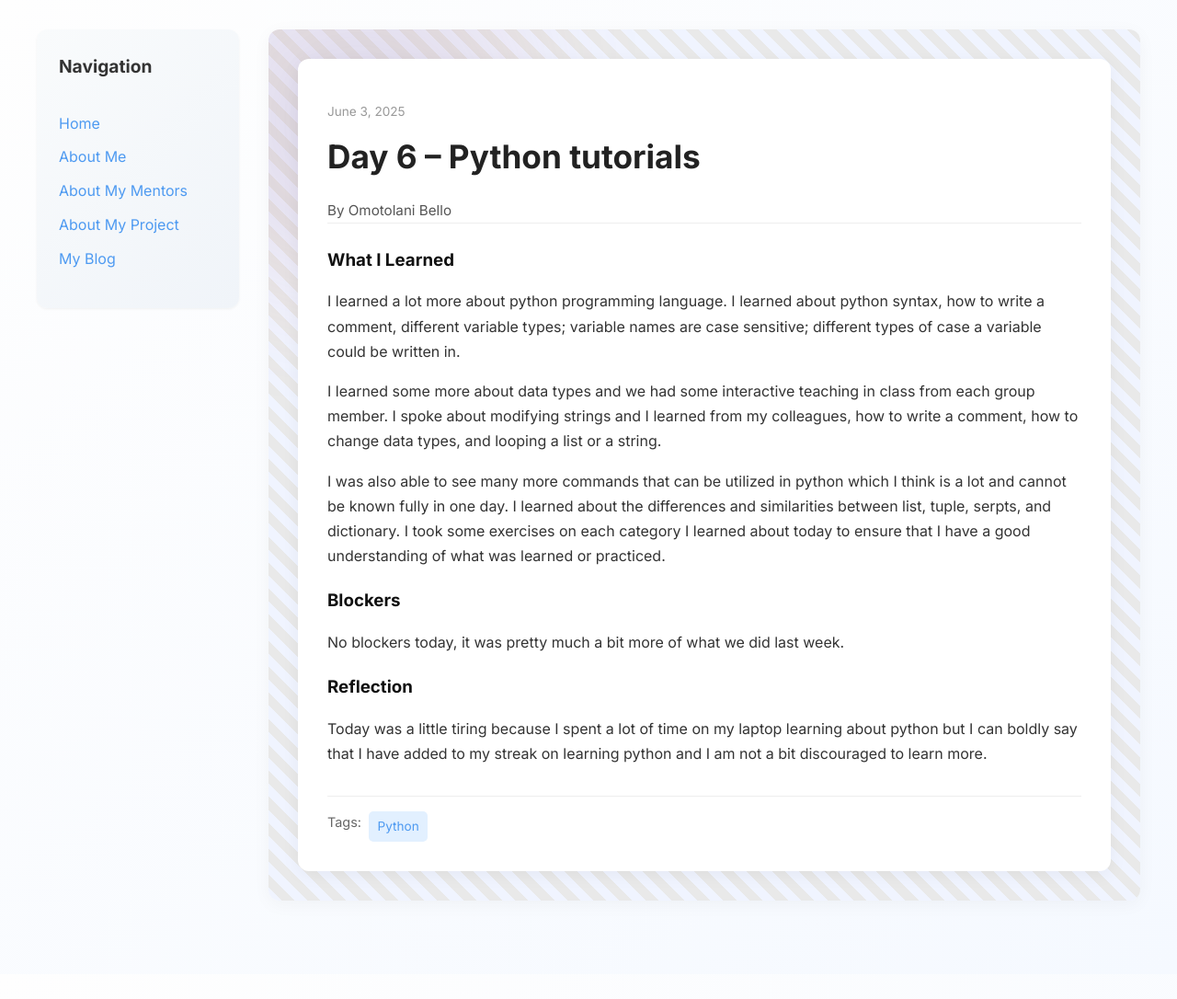
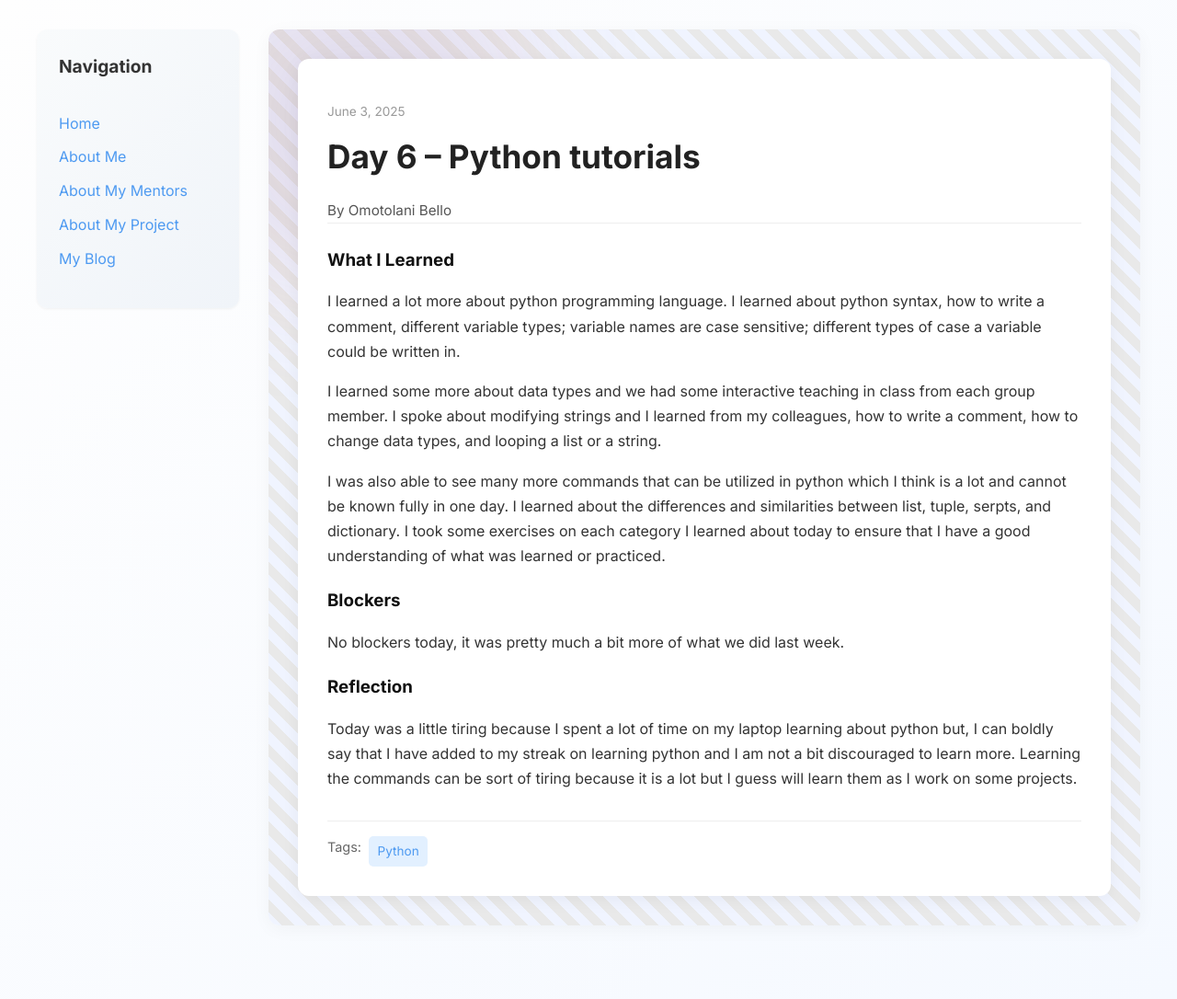
Before and after one commit to TolaniBello/TolaniBello.github.io, a Jekyll site: the page built from _posts/2025-06-03-day6.md, in a window 1280 px wide. Shown: the whole page at 92% size. Built offline with Jekyll 4.4.1, drawn with Linux system fonts in a browser that asks for light colours; before the commit the page ends 1059 px from its top, so only the background shows below that.

Commit message:
Update 2025-06-03-day6.md

```diff
--- a/_posts/2025-06-03-day6.md
+++ b/_posts/2025-06-03-day6.md
@@ -19,5 +19,5 @@ blockers: |
   No blockers today, it was pretty much a bit more of what we did last week.
 
 reflection: |
-  Today was a little tiring because I spent a lot of time on my laptop learning about python but I can boldly say that I have added to my streak on learning python and I am not a bit discouraged to learn more.
+  Today was a little tiring because I spent a lot of time on my laptop learning about python but, I can boldly say that I have added to my streak on learning python and I am not a bit discouraged to learn more. Learning the commands can be sort of tiring because it is a lot but I guess will learn them as I work on some projects.
 ---
```
